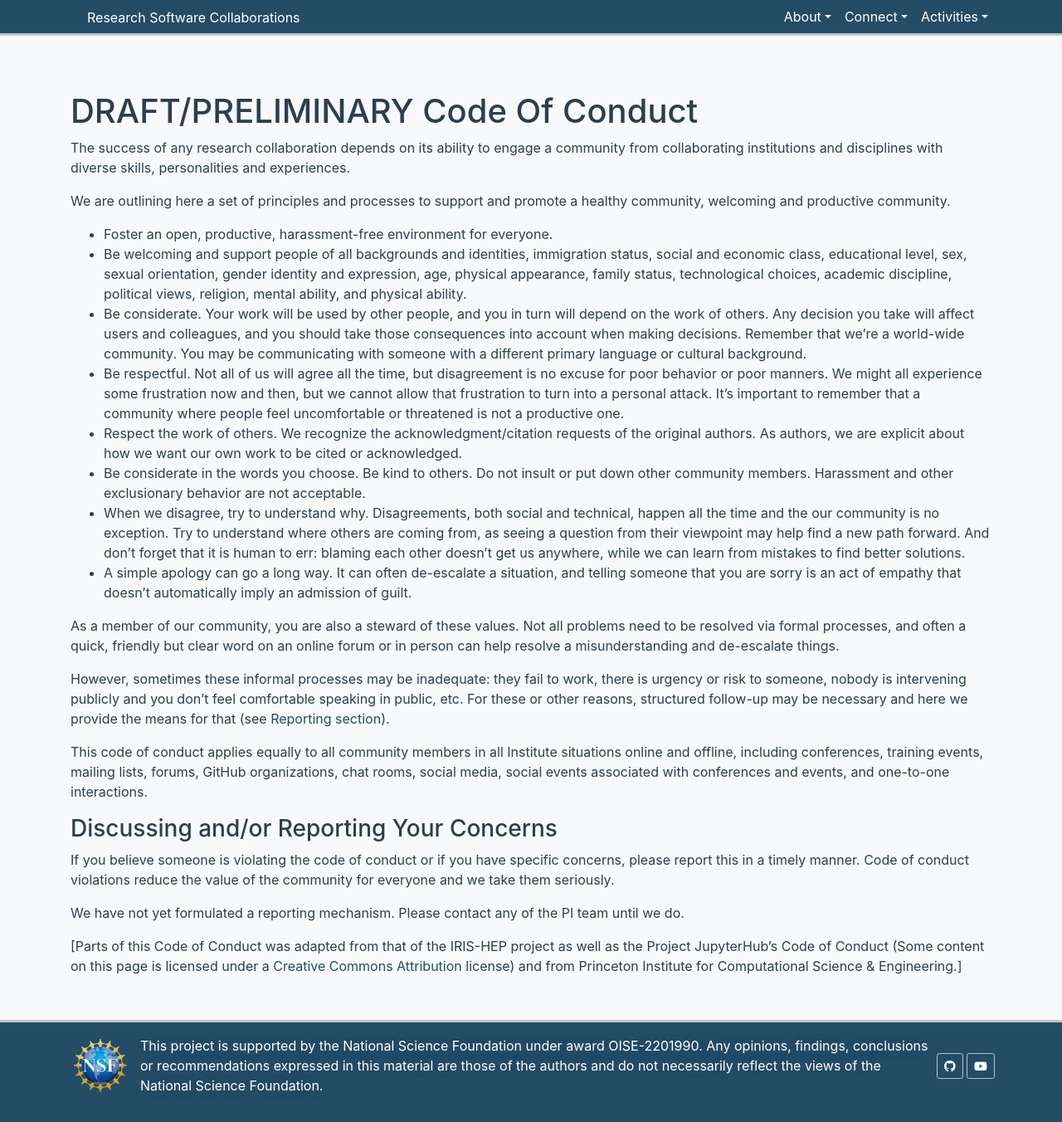
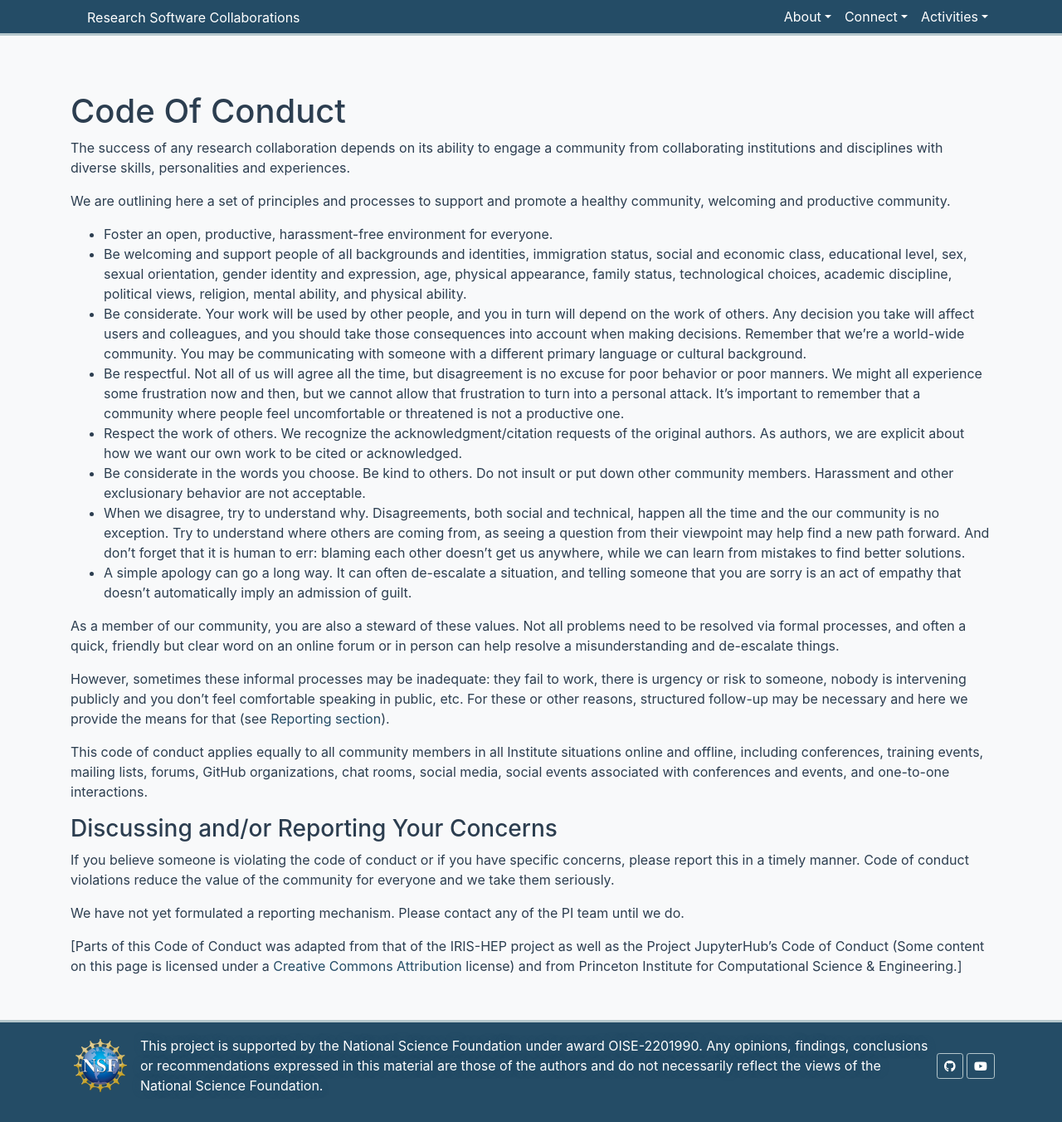
Before and after one commit to research-software-collaborations/research-software-collaborations.github.io, a Jekyll site: the page built from pages/about/code-of-conduct.md, in a window 1280 px wide and 1352 px high. Shown: the whole window at 83% size. Built offline with Jekyll 4.4.1, drawn with Linux system fonts in a browser that asks for light colours; cached includes are drawn as plain includes.

Commit message:
remove draft label

```diff
--- a/pages/about/code-of-conduct.md
+++ b/pages/about/code-of-conduct.md
@@ -4,7 +4,7 @@ layout: default
 title: Code of Conduct
 ---
 
-# DRAFT/PRELIMINARY Code Of Conduct
+# Code Of Conduct
 
 The success of any research collaboration depends on its ability to engage a community from
 collaborating institutions and disciplines with diverse skills, personalities
```
